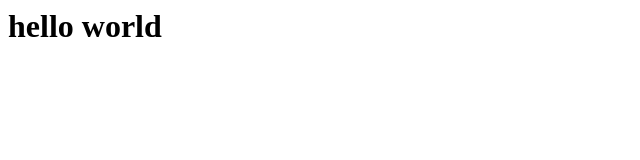
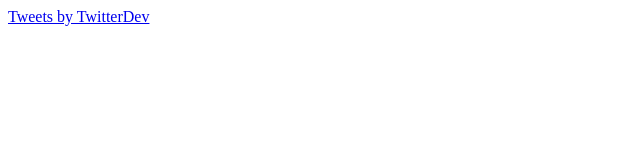
Before and after one commit to ShitalDkal/TwitterFeed, a plain HTML site: page index.html in a window 1280 px wide. Shown: the whole page, without its empty margins (0-640 px from the left). Drawn offline with Linux system fonts and the light colour scheme.

Commit message:
Update index.html

```diff
--- a/index.html
+++ b/index.html
@@ -1 +1 @@
-<h1>hello world</h1>
+<a class="twitter-timeline" href="https://twitter.com/TwitterDev?ref_src=twsrc%5Etfw">Tweets by TwitterDev</a> <script async src="https://platform.twitter.com/widgets.js" charset="utf-8"></script>
```
